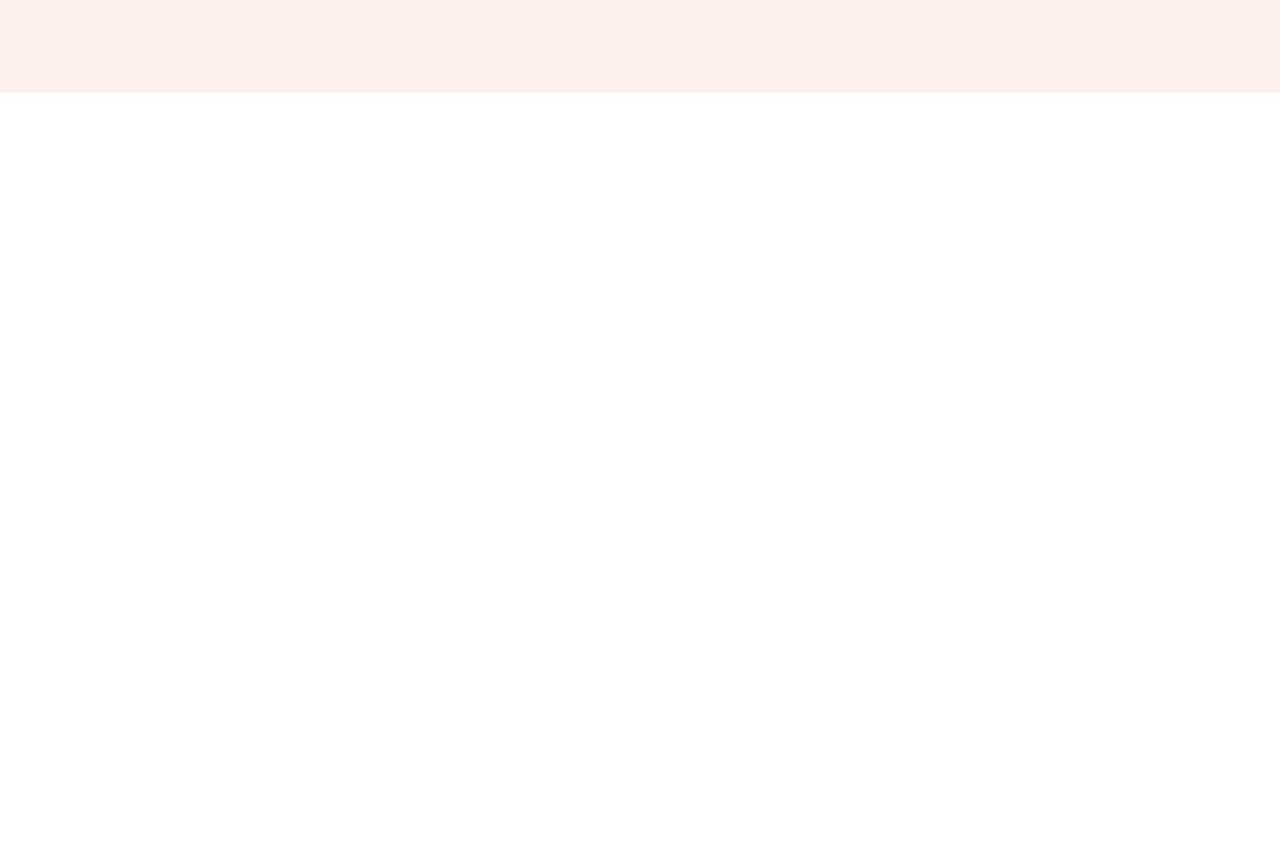
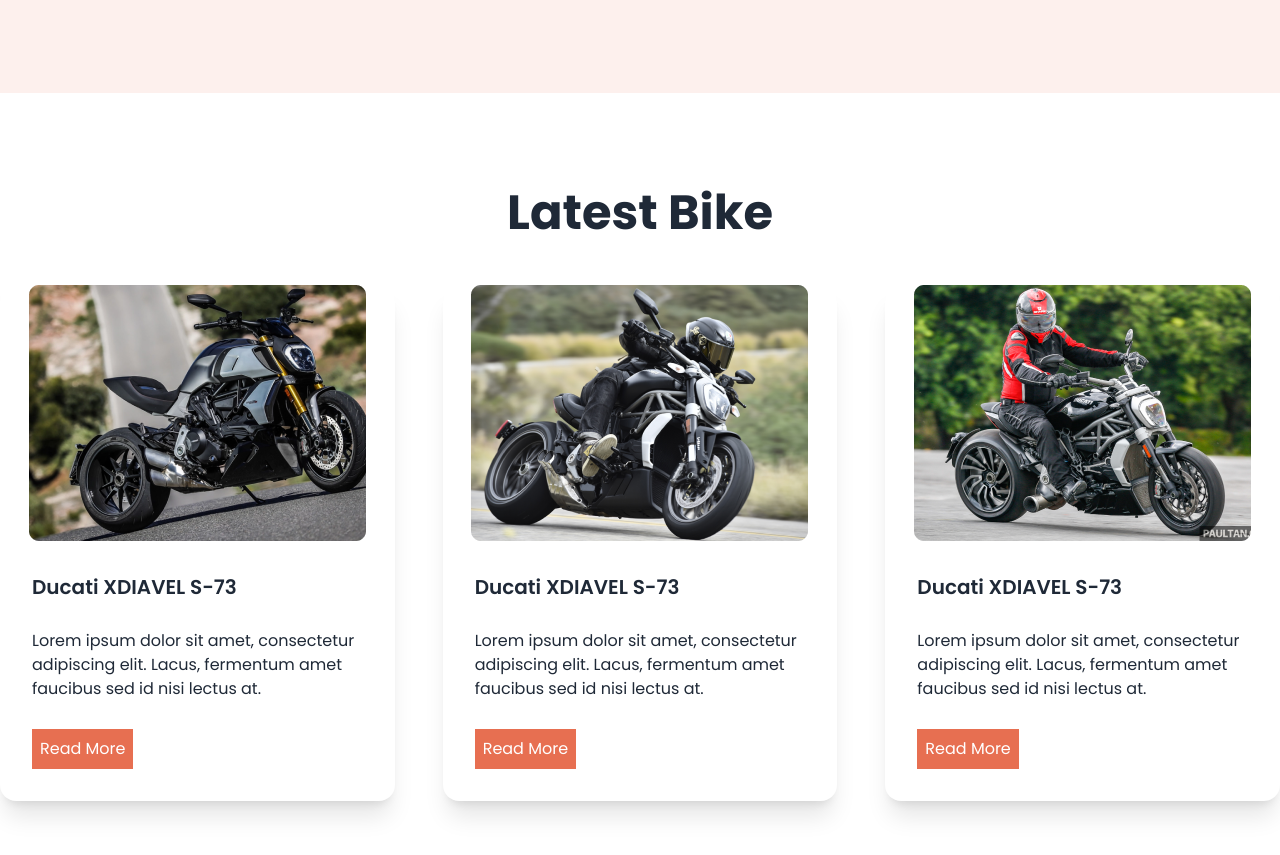
Before and after one commit to tari361595/Biker-zone-web, a plain HTML site: page index.html in a window 1280 px wide. Shown: the part 525-1380 px from the top of the page. Before the commit the page ends 800 px from the top, so only its background shows below. Drawn offline with nearby package versions, Linux system fonts and the light colour scheme.

Commit message:
card section done

```diff
--- a/index.html
+++ b/index.html
@@ -139,9 +139,62 @@
                 </div>
             </div>
         </div>
+        <!-- slider/crosal end -->
     </header>
     <!-- main section -->
     <main class="md:container mx-auto">
+        <!-- featured bike section home work -->
+        <section></section>
+        <!-- latest bike section -->
+        <section class="my-24">
+            <h3 class="text-center text-5xl font-bold mb-12">Latest Bike</h3>
+            <!-- cards-->
+            <div class="grid grid-cols-1 md:grid-cols-2 lg:grid-cols-3 gap-12">
+                <!-- card one -->
+                <div class="card bg-base-100 shadow-xl">
+                    <figure>
+                        <img src="images/others/latest1.png" alt="bike" />
+                    </figure>
+                    <div class="card-body space-y-5">
+                        <h2 class="card-title">Ducati XDIAVEL S-73</h2>
+                        <p>Lorem ipsum dolor sit amet, consectetur adipiscing elit.
+                            Lacus, fermentum amet faucibus sed id nisi lectus at.</p>
+                        <div class="card-actions ">
+                            <button class="bg-bike-praimary text-white px-2 py-2">Read More</button>
+                        </div>
+                    </div>
+                </div>
+                <!-- card two -->
+                <div class="card bg-base-100 shadow-xl">
+                    <figure>
+                        <img src="images/others/latest2.png" alt="bike" />
+                    </figure>
+                    <div class="card-body space-y-5">
+                        <h2 class="card-title">Ducati XDIAVEL S-73</h2>
+                        <p>Lorem ipsum dolor sit amet, consectetur adipiscing elit.
+                            Lacus, fermentum amet faucibus sed id nisi lectus at.</p>
+                        <div class="card-actions ">
+                            <button class="bg-bike-praimary text-white px-2 py-2">Read More</button>
+                        </div>
+                    </div>
+                </div>
+                <!-- card three -->
+                <div class="card bg-base-100 shadow-xl">
+                    <figure>
+                        <img src="images/others/latest3.png" alt="bike" />
+                    </figure>
+                    <div class="card-body space-y-5">
+                        <h2 class="card-title">Ducati XDIAVEL S-73</h2>
+                        <p>Lorem ipsum dolor sit amet, consectetur adipiscing elit.
+                            Lacus, fermentum amet faucibus sed id nisi lectus at.</p>
+                        <div class="card-actions ">
+                            <button class="bg-bike-praimary text-white px-2 py-2">Read More</button>
+                        </div>
+                    </div>
+                </div>
+            </div>
+
+        </section>
 
     </main>
     <!-- footer section -->
```
